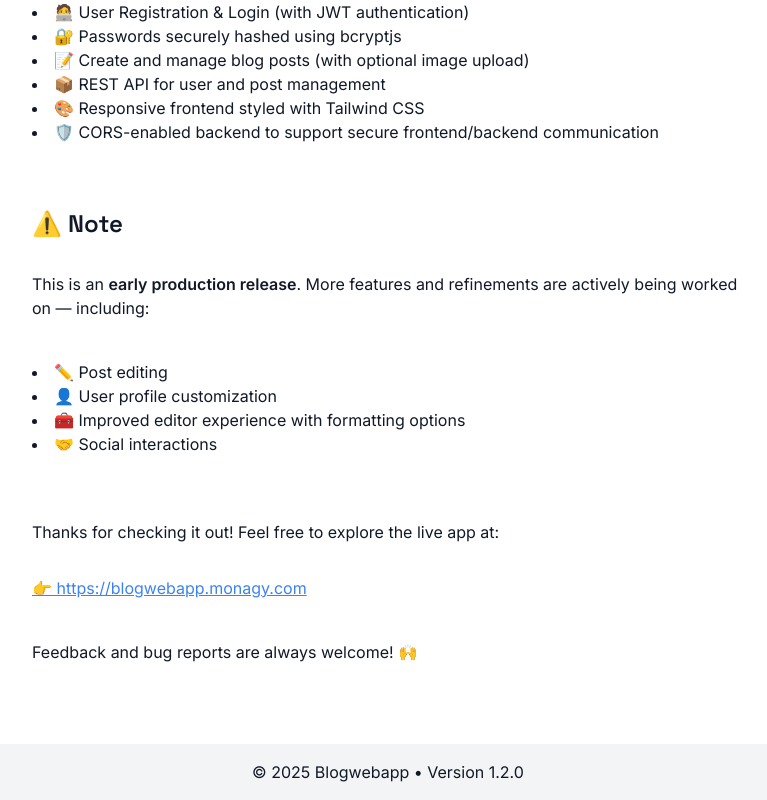
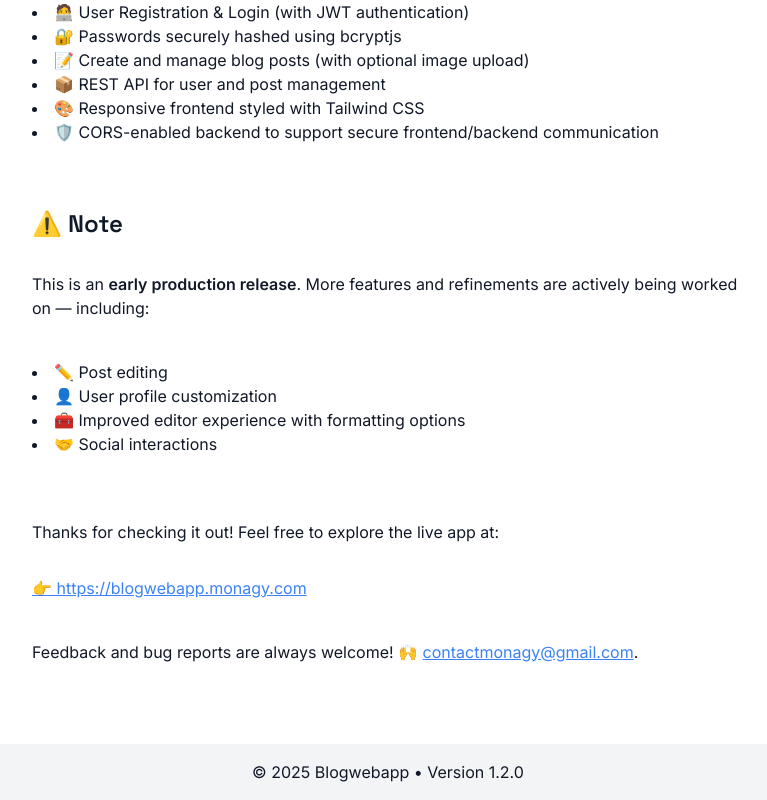
Before and after one commit to devmonagy/blogwebappdev, a React (Create React App) app in the folder client/: page /about in a window 1280 px wide. Shown: the part 580-1380 px from the top of the page, without its empty margins (252-1019 px from the left). Built offline with nearby package versions, Linux system fonts and the light colour scheme; no server answers.

Commit message:
Update About Page with Email

```diff
--- a/client/src/pages/About.tsx
+++ b/client/src/pages/About.tsx
@@ -80,7 +80,16 @@ const About: React.FC = () => {
         👉 https://blogwebapp.monagy.com
       </a>
 
-      <p className="mt-4">Feedback and bug reports are always welcome! 🙌</p>
+      <p className="mt-4">
+        Feedback and bug reports are always welcome! 🙌{" "}
+        <a
+          href="mailto:contactmonagy@gmail.com"
+          className="text-blue-500 underline hover:text-blue-700"
+        >
+          contactmonagy@gmail.com
+        </a>
+        .
+      </p>
     </div>
   );
 };
```
